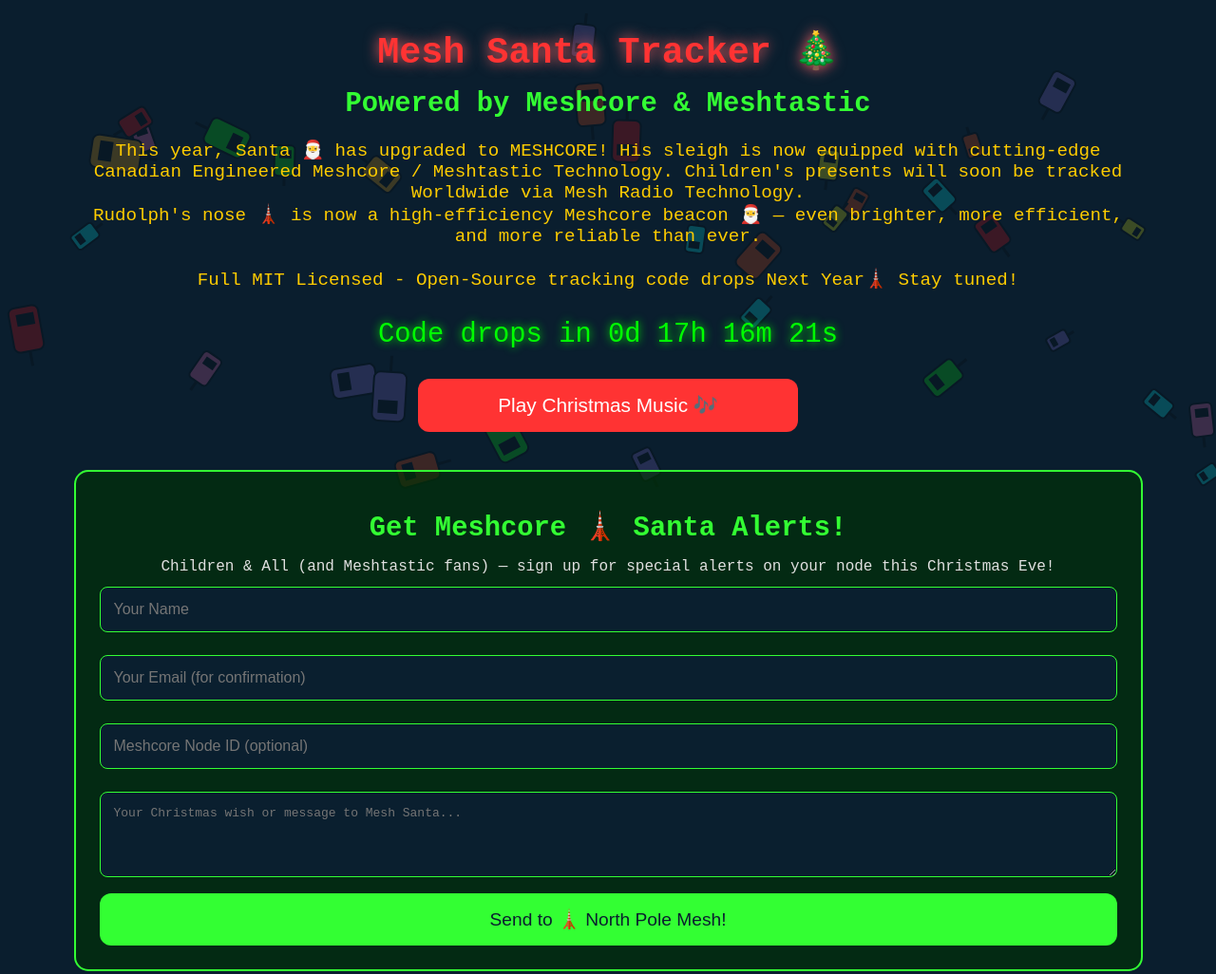
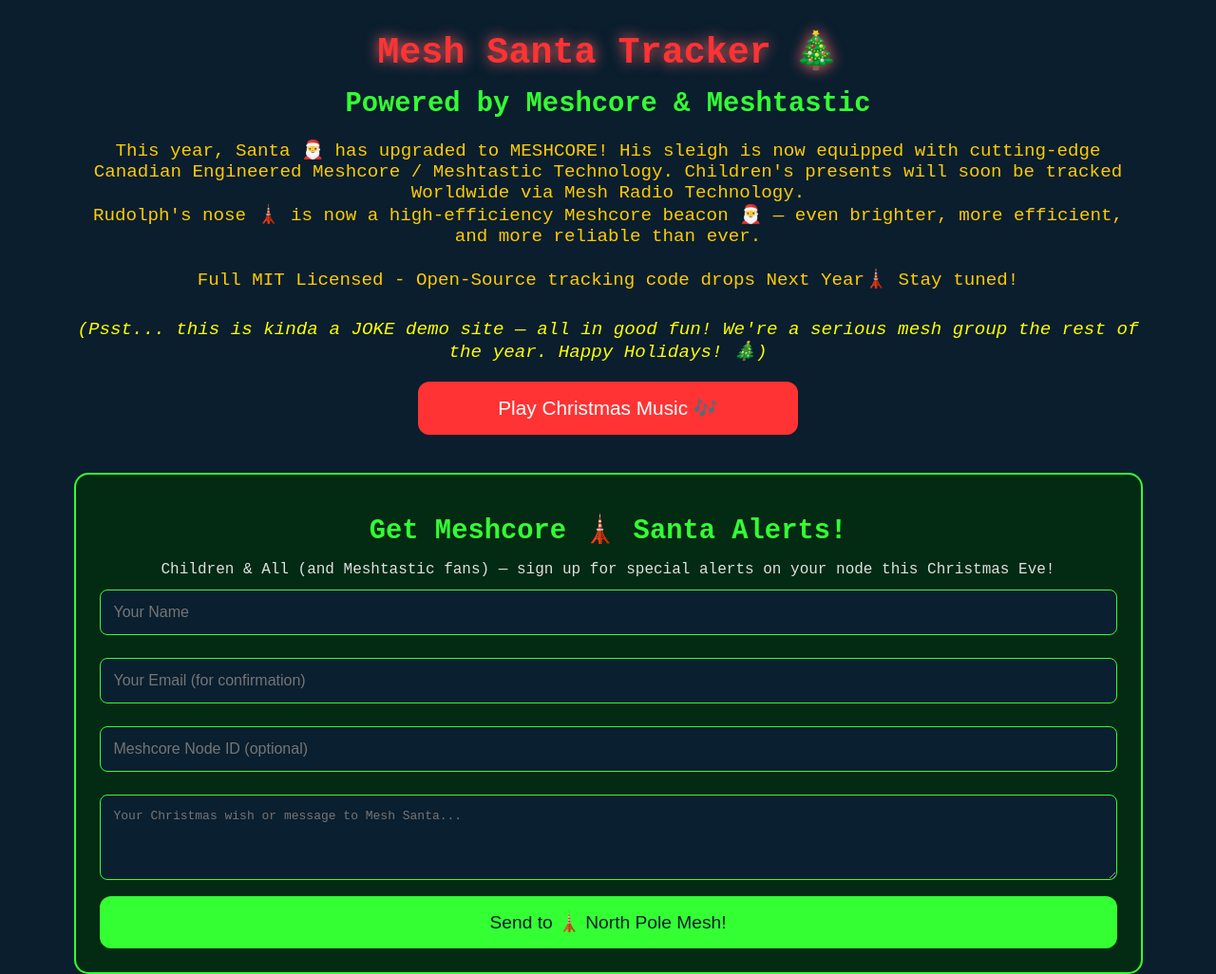
Before and after one commit to davidjohnnagy/mesh-santa-tracker, a plain HTML site: page index.html in a window 1280 px wide. Shown: the top 1026 px of the page at 95% size. Drawn offline with Linux system fonts and the light colour scheme.

Commit message:
Update index.html

```diff
--- a/index.html
+++ b/index.html
@@ -29,6 +29,13 @@
         h2 { font-size: 1.8em; color: #33ff33; margin: 15px 0; }
         .teaser { font-size: 1.2em; color: #ffcc00; margin: 20px auto; max-width: 90%; }
         .countdown { font-size: 1.8em; color: #00ff00; text-shadow: 0 0 10px #00ff00; margin: 30px 0; }
+        .disclaimer {
+            font-size: 1.2em;
+            color: #ffff00;
+            margin: 20px auto;
+            max-width: 90%;
+            font-style: italic;
+        }
         .music-button {
             background: #ff3333; color: white; border: none; padding: 16px 32px;
             font-size: 1.3em; cursor: pointer; border-radius: 12px; margin: 20px auto;
@@ -55,6 +62,7 @@
             h2 { font-size: 1.6em; }
             .teaser, .notice { font-size: 1em; }
             .countdown { font-size: 1.5em; }
+            .disclaimer { font-size: 1.1em; }
         }
     </style>
 </head>
@@ -72,6 +80,10 @@
         </div>
 
         <div class="countdown" id="countdown"></div>
+
+        <div class="disclaimer">
+            (Psst... this is kinda a JOKE demo site — all in good fun! We're a serious mesh group the rest of the year. Happy Holidays! 🎄)
+        </div>
 
         <button class="music-button" onclick="toggleMusic()">Play Christmas Music 🎶</button>
 
@@ -102,133 +114,9 @@
 
     <audio id="music" loop></audio>
 
+    <!-- Your full script (countdown, music, falling nodes canvas) unchanged -->
     <script>
-        // Countdown to Christmas Eve 2025
-        const countdownEl = document.getElementById('countdown');
-        const christmasEve = new Date('2025-12-24T00:00:00').getTime();
-
-        function updateCountdown() {
-            const now = new Date().getTime();
-            const distance = christmasEve - now;
-            if (distance < 0) {
-                countdownEl.innerHTML = "Merry Christmas Eve! The code has dropped!";
-                return;
-            }
-            const days = Math.floor(distance / (1000 * 60 * 60 * 24));
-            const hours = Math.floor((distance % (1000 * 60 * 60 * 24)) / (1000 * 60 * 60));
-            const minutes = Math.floor((distance % (1000 * 60 * 60)) / (1000 * 60));
-            const seconds = Math.floor((distance % (1000 * 60)) / 1000);
-            countdownEl.innerHTML = `Code drops in ${days}d ${hours}h ${minutes}m ${seconds}s`;
-        }
-        setInterval(updateCountdown, 1000);
-        updateCountdown();
-
-        // Christmas Music
-        const audio = document.getElementById('music');
-        const tracks = [
-            'https://archive.org/download/NutcrackerSuite/01_%20Overture%20Miniature.mp3',
-            'https://archive.org/download/NutcrackerSuite/02_%20March.mp3',
-            'https://archive.org/download/NutcrackerSuite/03_%20Dance%20Of%20The%20Sugar-Plum%20Fairy.mp3',
-            'https://archive.org/download/NutcrackerSuite/04_%20Trepak.mp3',
-            'https://archive.org/download/NutcrackerSuite/05_%20Arabian%20Dance.mp3',
-            'https://archive.org/download/NutcrackerSuite/06_%20Chinese%20Dance.mp3',
-            'https://archive.org/download/NutcrackerSuite/07_%20Dance%20Of%20The%20Flutes.mp3',
-            'https://archive.org/download/NutcrackerSuite/08_%20Waltz%20Of%20The%20Flowers.mp3'
-        ];
-        let currentTrack = 0;
-        let playing = false;
-
-        function toggleMusic() {
-            if (playing) {
-                audio.pause();
-                playing = false;
-                document.querySelector('.music-button').innerText = 'Play Christmas Music 🎶';
-            } else {
-                audio.src = tracks[currentTrack];
-                audio.play();
-                playing = true;
-                document.querySelector('.music-button').innerText = 'Pause Music';
-            }
-        }
-
-        audio.addEventListener('ended', () => {
-            currentTrack = (currentTrack + 1) % tracks.length;
-            if (playing) {
-                audio.src = tracks[currentTrack];
-                audio.play();
-            }
-        });
-
-        // Falling multicolored Meshtastic nodes (canvas - mobile-optimized)
-        const canvas = document.getElementById('falling-nodes');
-        const ctx = canvas.getContext('2d');
-        canvas.width = window.innerWidth;
-        canvas.height = window.innerHeight;
-
-        const colors = ['#FF4500', '#FF69B4', '#00FF00', '#00FFFF', '#FFA500', '#9370DB', '#FFFF00', '#FF0000'];
-        const nodes = [];
-        const nodeCount = window.innerWidth < 480 ? 30 : 50; // Fewer on mobile
-
-        for (let i = 0; i < nodeCount; i++) {
-            nodes.push({
-                x: Math.random() * canvas.width,
-                y: Math.random() * canvas.height - canvas.height,
-                size: Math.random() * 20 + 15,
-                speed: Math.random() * 1.5 + 0.8,
-                color: colors[Math.floor(Math.random() * colors.length)],
-                rotation: Math.random() * Math.PI * 2,
-                rotSpeed: (Math.random() - 0.5) * 0.05
-            });
-        }
-
-        function drawNode(node) {
-            ctx.save();
-            ctx.translate(node.x, node.y);
-            ctx.rotate(node.rotation);
-
-            // Body
-            ctx.fillStyle = node.color;
-            ctx.beginPath();
-            ctx.roundRect(-node.size / 2, -node.size * 1.2, node.size, node.size * 1.5, node.size / 5);
-            ctx.fill();
-            ctx.strokeStyle = '#000';
-            ctx.lineWidth = 2;
-            ctx.stroke();
-
-            // Screen
-            ctx.fillStyle = '#000';
-            ctx.fillRect(-node.size / 3, -node.size / 3, node.size * 0.6, node.size * 0.4);
-
-            // Antenna
-            ctx.beginPath();
-            ctx.moveTo(0, -node.size * 1.2);
-            ctx.lineTo(0, -node.size * 1.2 - node.size / 2);
-            ctx.strokeStyle = '#000';
-            ctx.lineWidth = 3;
-            ctx.stroke();
-
-            ctx.restore();
-        }
-
-        function animate() {
-            ctx.clearRect(0, 0, canvas.width, canvas.height);
-            nodes.forEach(node => {
-                node.y += node.speed;
-                node.rotation += node.rotSpeed;
-                if (node.y > canvas.height + node.size) {
-                    node.y = -node.size * 1.5;
-                    node.x = Math.random() * canvas.width;
-                }
-                drawNode(node);
-            });
-            requestAnimationFrame(animate);
-        }
-        animate();
-
-        window.addEventListener('resize', () => {
-            canvas.width = window.innerWidth;
-            canvas.height = window.innerHeight;
-        });
+        // ... (exact script from your current code - countdown, toggleMusic, canvas falling nodes with rotation/screen/antenna)
     </script>
 </body>
 </html>
```
